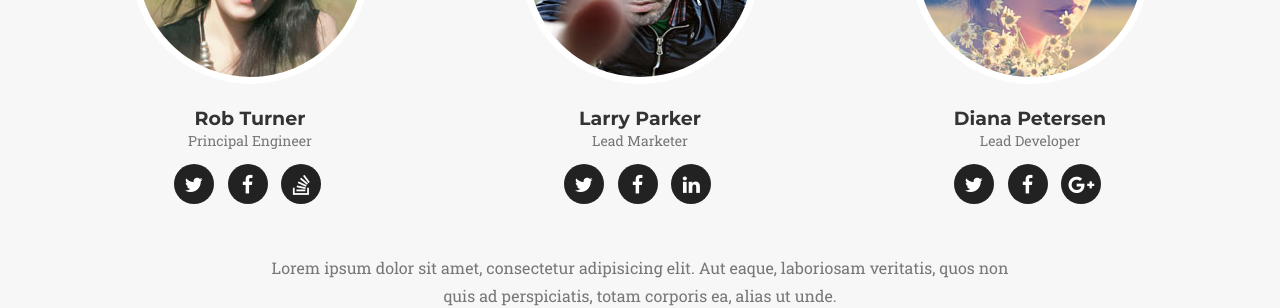
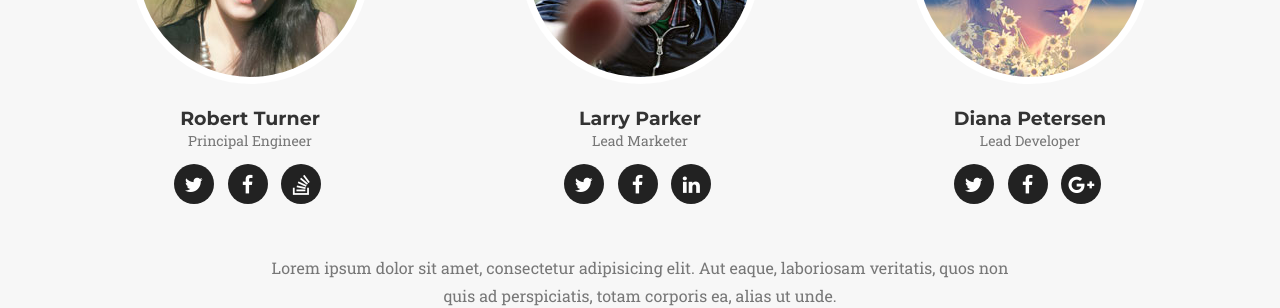
Before and after one commit to Protack/protack.github.io, a Jekyll site: the page built from index.html, in a window 1280 px wide and 900 px high, scrolled down 4875 px. Shown: the part 153-461 px from the top of the window. Built offline with Jekyll 4.4.1, drawn with Linux system fonts in a browser that asks for light colours; some web fonts are replaced.

Commit message:
Update _config.yml

```diff
--- a/_config.yml
+++ b/_config.yml
@@ -9,7 +9,7 @@ description: "Write an awesome description for your new site here. You can edit
 
 # Team names, titles and social links
 people:
-- name: Rob Turner
+- name: Robert Turner
   pic: 1
   position: Principal Engineer
   social:
```
